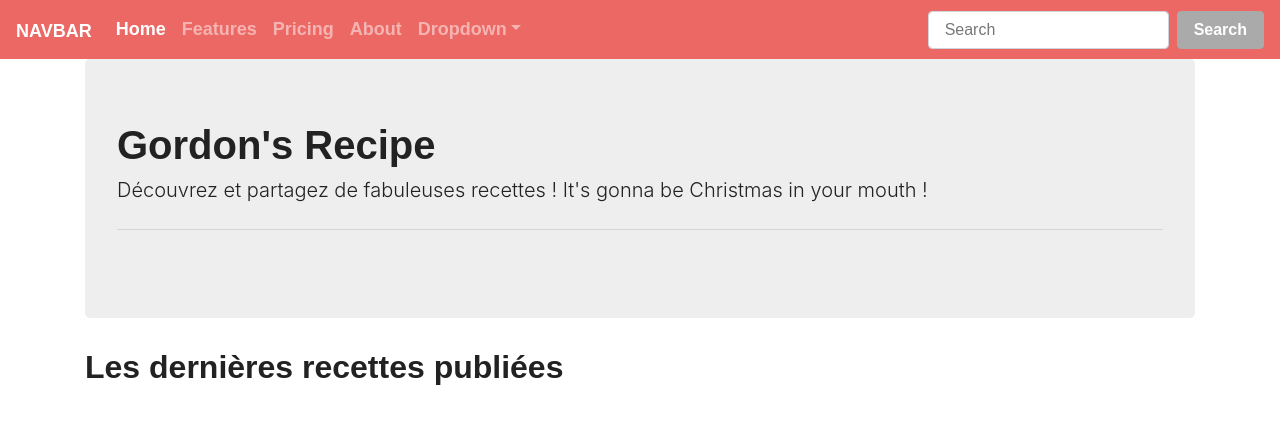
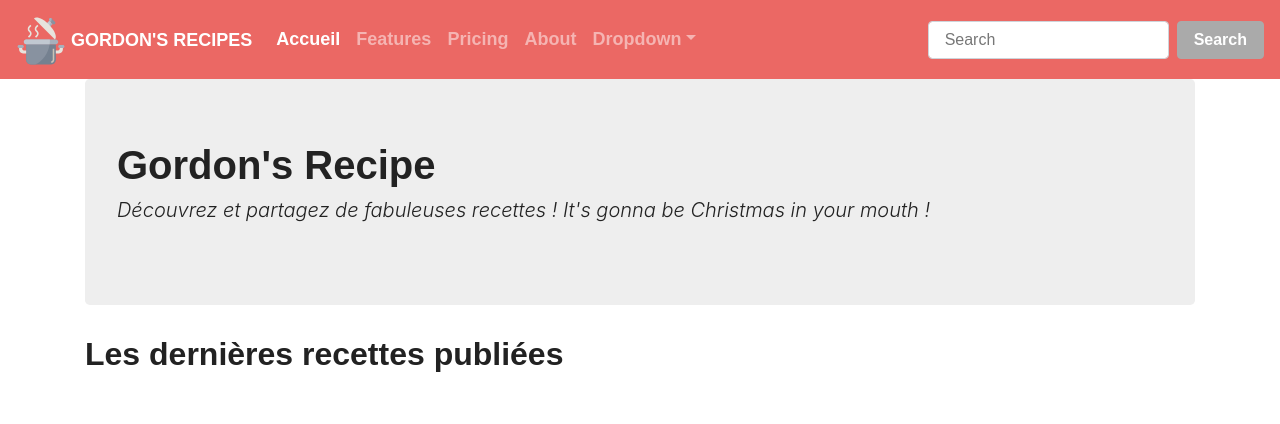
Before and after one commit to Bouclette-B/gordons_recipes, a Symfony app: template templates/front_office/home.html.twig in a window 1280 px wide. Shown: the top 424 px of the page. Run offline with Twig, Linux system fonts and the light colour scheme; the template is opened without the code that fills it, so the values that code supplies are empty; some libraries are stand-ins or nearby versions; some web fonts are replaced.

Commit message:
feat: rating display with chef hats :), home page ok

```diff
--- a/composer.json
+++ b/composer.json
@@ -40,6 +40,7 @@
         "symfony/web-link": "5.1.*",
         "symfony/yaml": "5.1.*",
         "twig/extra-bundle": "^2.12|^3.0",
+        "twig/string-extra": "^3.1",
         "twig/twig": "^2.12|^3.0"
     },
     "require-dev": {
--- /dev/null
+++ b/public/style.css
@@ -0,0 +1,7 @@
+img.navbar-brand-logo {
+    max-width: 50px;
+}
+
+ img.icon.chef-hat-icon {
+    max-width: 20px;
+}
--- a/src/Entity/Recipe.php
+++ b/src/Entity/Recipe.php
@@ -57,7 +57,7 @@ class Recipe
     public function __construct()
     {
         $this->steps = new ArrayCollection();
-        $this->Ingredients = new ArrayCollection();
+        $this->ingredients = new ArrayCollection();
     }
 
     public function getId(): ?int
@@ -180,4 +180,5 @@ class Recipe
 
         return $this;
     }
+
 }
--- a/templates/base.html.twig
+++ b/templates/base.html.twig
@@ -3,12 +3,13 @@
     <head>
         <meta charset="UTF-8">
         <link rel="stylesheet" href="https://bootswatch.com/4/journal/bootstrap.min.css">
+        <link rel="stylesheet" href="./style.css">
         <title>{% block title %}Gordon's Recipes{% endblock %}</title>
         {% block stylesheets %}{% endblock %}
     </head>
     <body>
         <nav class="navbar navbar-expand-lg navbar-dark bg-primary">
-            <a class="navbar-brand" href="#">Navbar</a>
+            <a class="navbar-brand" href="/"><img src="./assets/img/logo.svg" alt="" class="navbar-brand-logo">  Gordon's Recipes</a>
             <button class="navbar-toggler" type="button" data-toggle="collapse" data-target="#navbarColor01"
                 aria-controls="navbarColor01" aria-expanded="false" aria-label="Toggle navigation">
                 <span class="navbar-toggler-icon"></span>
@@ -17,8 +18,8 @@
             <div class="collapse navbar-collapse" id="navbarColor01">
                 <ul class="navbar-nav mr-auto">
                     <li class="nav-item active">
-                        <a class="nav-link" href="#">Home
-                            <span class="sr-only">(current)</span>
+                        <a class="nav-link" href="/">Accueil
+                            <span class="sr-only"></span>
                         </a>
                     </li>
                     <li class="nav-item">
--- a/templates/front_office/home.html.twig
+++ b/templates/front_office/home.html.twig
@@ -4,10 +4,9 @@
 
 {% block body %}
     <div class="container">
-        <div class="jumbotron">
+        <div class="jumbotron jumbotron-home">
             <h1>Gordon's Recipe</h1>
-            <p class="lead">Découvrez et partagez de fabuleuses recettes ! It's gonna be Christmas in your mouth !</p>
-            <hr class="my-4">
+            <p class="lead"><em>Découvrez et partagez de fabuleuses recettes ! It's gonna be Christmas in your mouth !</em></p>
         </div>
     </div>
     <div class="container">
@@ -16,10 +15,16 @@
             {% for recipe in recipes %}
                 <div class="col-3">
                     <div class="card border-primary mb-3" style="max-width: 20rem;">
-                        <div class="card-header">{{ recipe.category.name }}</div>
+                    <img src="{{ recipe.picture }}" alt="Photo de la recette" class="card-img-top">
+                        <div class="card-header">{{ recipe.category.name }} -
+                        {% for i in 1..recipe.rating %}
+                            <img src="./assets/img/chef-hat-icon2.png" alt="Icone toque de cuisinier" style="max-width: 20px;">
+                        {% endfor %}
+                        </div>
                         <div class="card-body">
-                            <h4 class="card-title">{{ recipe.name }}</h4>
+                            <h4 class="card-title">{{ recipe.name | u.truncate(30, '...') }}</h4>
                             <p class="card-text"><em><small>{{ recipe.createdAt | date("d/m/Y") }}</small></em></p>
+                            <a href="{{ path('recipe_show', {'id': recipe.id}) }}" class="btn btn-primary">Voir la recette</a>
                         </div>
                     </div>
                 </div>
--- /dev/null
+++ b/templates/includes/rating.html.twig
@@ -0,0 +1,3 @@
+{% if recipe.rating = 1 %}
+    <img src="" alt="">
+{% endif %}
```
Also changed, not shown: src/Controller/FrontOfficeController.php (+19 -1 lines), src/DataFixtures/RecipeFixtures.php (+11 -7 lines), src/Repository/RecipeRepository.php (+8 -0 lines), public/assets/img/chef-hat-icon.svg (added), public/assets/img/chef-hat-icon2.png (added), public/assets/img/logo.svg (added), 6 other files.
